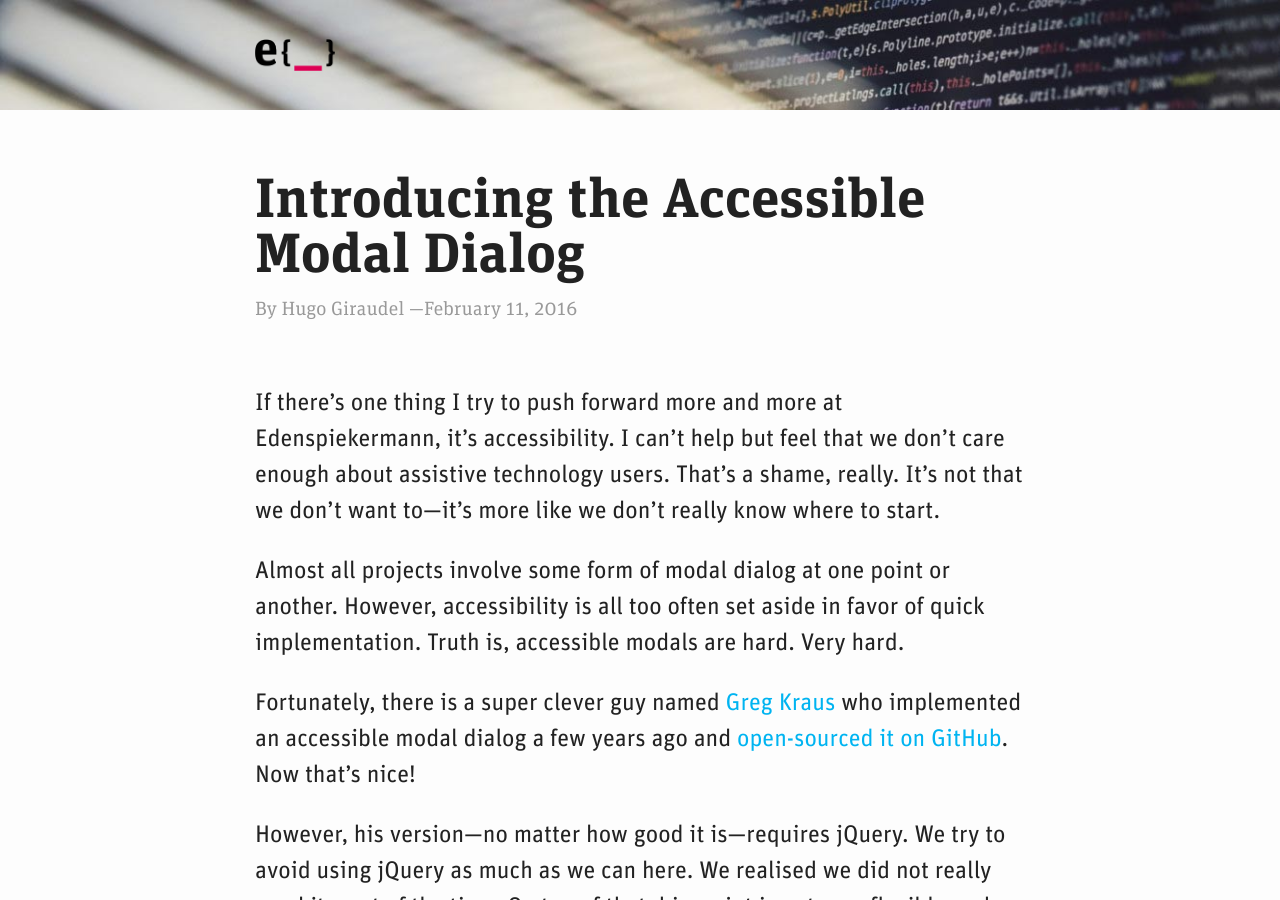
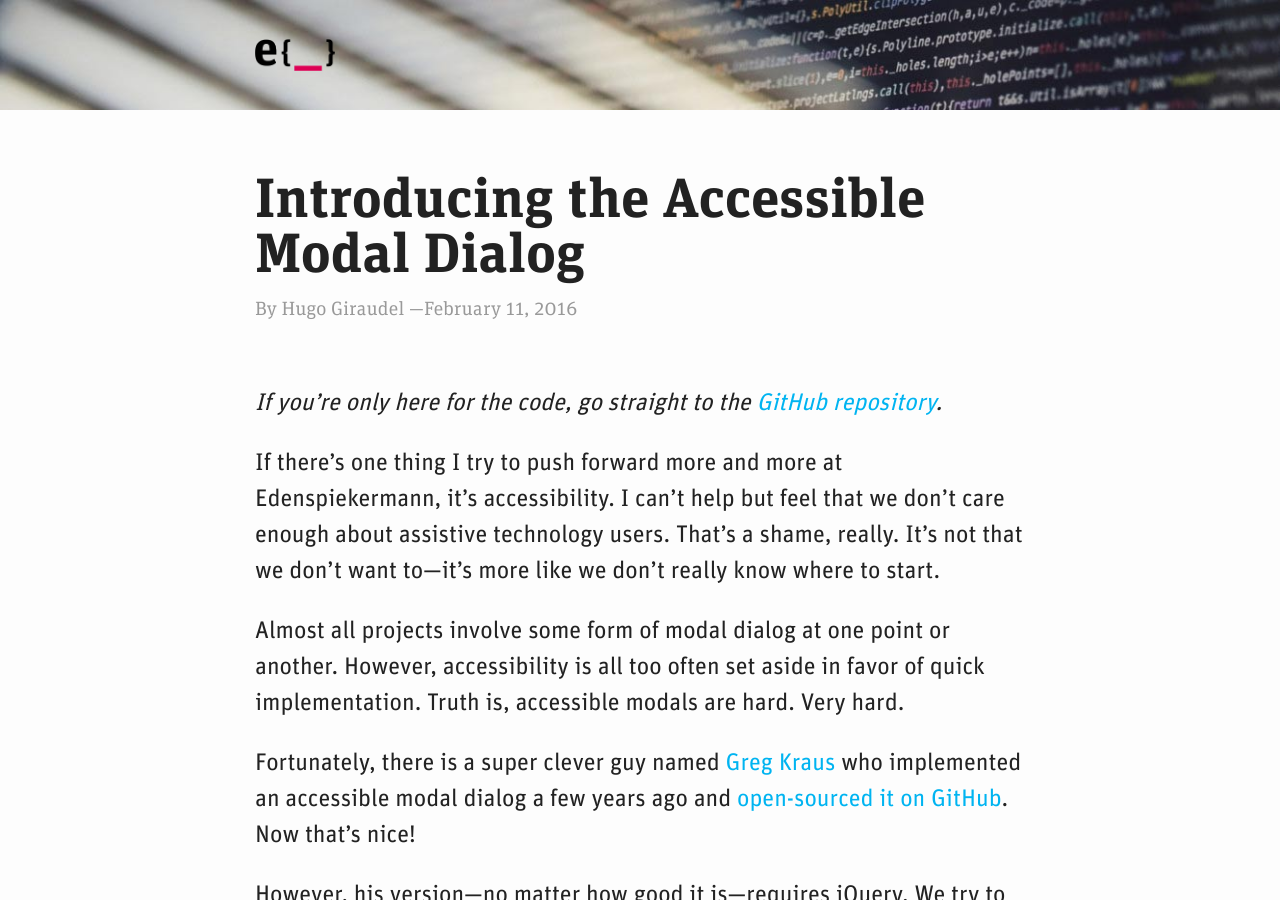
Before and after one commit to edenspiekermann/espi-devblog, a Jekyll site: the page built from _posts/2016-02-11-introducing-accessible-modal-dialog.md, in a window 1280 px wide and 900 px high. Built offline with Jekyll 4.4.1, drawn with Linux system fonts in a browser that asks for light colours.

Commit message:
Update 2016-02-11-introducing-accessible-modal-dialog.md

```diff
--- a/_posts/2016-02-11-introducing-accessible-modal-dialog.md
+++ b/_posts/2016-02-11-introducing-accessible-modal-dialog.md
@@ -3,6 +3,9 @@ title: "Introducing the Accessible Modal Dialog"
 author: hugo-giraudel
 layout: post
 ---
+
+*If you’re only here for the code, go straight to the [GitHub repository](https://github.com/edenspiekermann/accessible-modal-dialog).*
+
 
 If there’s one thing I try to push forward more and more at Edenspiekermann, it’s accessibility. I can’t help but feel that we don’t care enough about assistive technology users. That’s a shame, really. It’s not that we don’t want to—it’s more like we don’t really know where to start.
 
```
